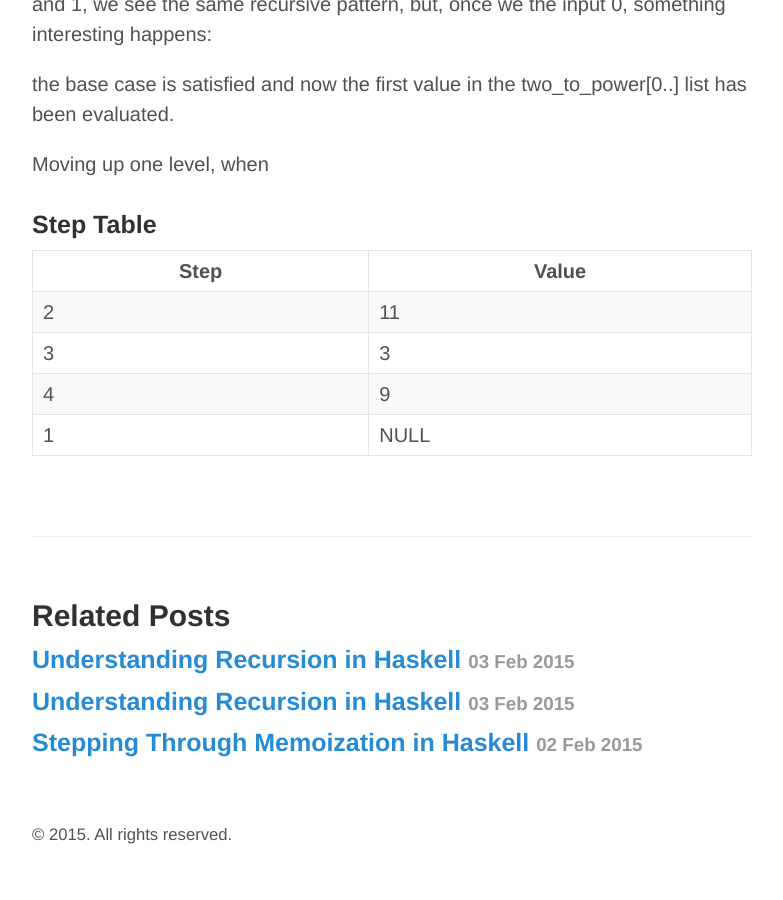
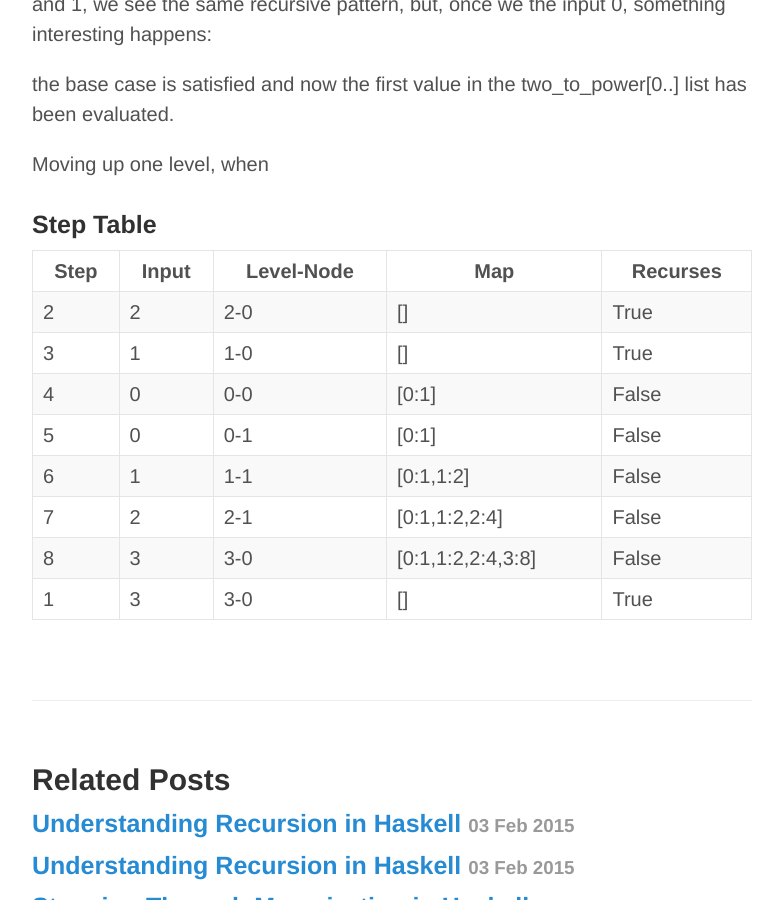
Before and after one commit to jonathanmann/jonathanmann.github.io, a Jekyll site: the page built from _posts/2015-02-07-memoization-with-lazy-evalutation-in-haskell.md, in a window 1280 px wide and 900 px high, scrolled down 3794 px. Shown: the whole window, without its empty margins (248-1031 px from the left). Built offline with Jekyll 4.4.1, drawn with Linux system fonts in a browser that asks for light colours; before the commit the page ends 4642 px from its top, so only the background shows below that.

Commit message:
Update 2015-02-07-memoization-with-lazy-evalutation-in-haskell.md
fixed table

```diff
--- a/_posts/2015-02-07-memoization-with-lazy-evalutation-in-haskell.md
+++ b/_posts/2015-02-07-memoization-with-lazy-evalutation-in-haskell.md
@@ -85,31 +85,70 @@ Moving up one level, when
   <thead>
     <tr>
       <th>Step</th>
-      <th>Value</th>
+	  <th>Input</th>
+	  <th>Level-Node</th>
+	  <th>Map</th>
+      <th>Recurses</th>
     </tr>
   </thead>
   <tfoot>
     <tr>
-
       <td>1</td>
-      <td>NULL</td>
+	  <td>3</td>
+      <td>3-0</td>
+	  <td>[]</td>
+	  <td>True</td>
     </tr>
   </tfoot>
   <tbody>
     <tr>
-
       <td>2</td>
-      <td>11</td>
+	  <td>2</td>
+      <td>2-0</td>
+	  <td>[]</td>
+	  <td>True</td>
     </tr>
     <tr>
-
       <td>3</td>
-      <td>3</td>
+	  <td>1</td>
+      <td>1-0</td>
+	  <td>[]</td>
+	  <td>True</td>
     </tr>
     <tr>
-
       <td>4</td>
-      <td>9</td>
+	  <td>0</td>
+      <td>0-0</td>
+	  <td>[0:1]</td>
+	  <td>False</td>
+    </tr>
+	<tr>
+      <td>5</td>
+	  <td>0</td>
+      <td>0-1</td>
+	  <td>[0:1]</td>
+	  <td>False</td>
+    </tr>
+	<tr>
+      <td>6</td>
+	  <td>1</td>
+      <td>1-1</td>
+	  <td>[0:1,1:2]</td>
+	  <td>False</td>
+    </tr>
+	<tr>
+      <td>7</td>
+	  <td>2</td>
+      <td>2-1</td>
+	  <td>[0:1,1:2,2:4]</td>
+	  <td>False</td>
+    </tr>
+	<tr>
+      <td>8</td>
+	  <td>3</td>
+      <td>3-0</td>
+	  <td>[0:1,1:2,2:4,3:8]</td>
+	  <td>False</td>
     </tr>
   </tbody>
 </table>
```
